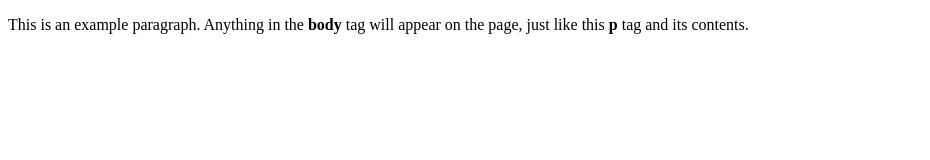
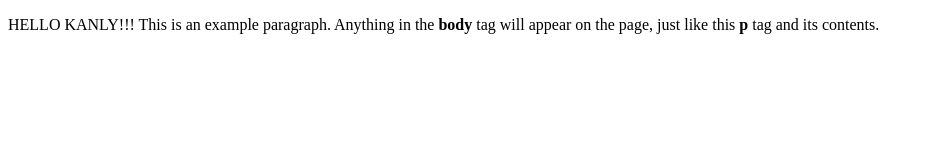
Before and after one commit to kanlalyw/domoazure, a plain HTML site: page index.html in a window 1280 px wide. Shown: the whole page, without its empty margins (0-930 px from the left). Drawn offline with Linux system fonts and the light colour scheme.

Commit message:
Update index.html

```diff
--- a/index.html
+++ b/index.html
@@ -4,6 +4,6 @@
     <title>This is the title of the webpage!</title>
   </head>
   <body>
-    <p>This is an example paragraph. Anything in the <strong>body</strong> tag will appear on the page, just like this <strong>p</strong> tag and its contents.</p>
+    <p>HELLO KANLY!!! This is an example paragraph. Anything in the <strong>body</strong> tag will appear on the page, just like this <strong>p</strong> tag and its contents.</p>
   </body>
 </html>
```
